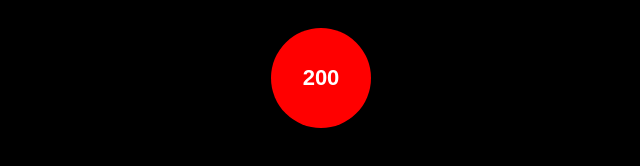
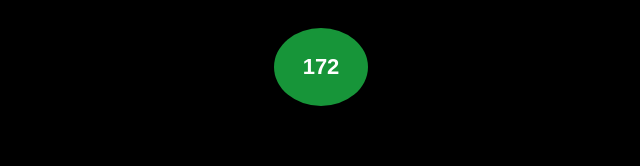
Before and after one commit to yahavmor/git---ballGame, a plain HTML site: page index.html in a window 1280 px wide. Both pictures are taken after a click on the element "100". Shown: the whole page, without its empty margins (319-959 px from the left). Drawn offline with Linux system fonts and the light colour scheme.

Commit message:
Refactor ball click handler to use random size increments and add utility functions for random color and integer generation

```diff
--- a/index.html
+++ b/index.html
@@ -9,6 +9,7 @@
 <body>
     <div class="ball" onclick="onBallClick(this)"><span>100</span></div>
     <script src="js.js"></script>
+    <script src="util.js"></script>
 
 </body>
 </html>
--- a/js.js
+++ b/js.js
@@ -5,8 +5,8 @@ function onBallClick(elBall){
     const currentHeight = parseInt(getComputedStyle(elBall).height);
 
 
-    var newWidth = currentWidth + 50;
-    var newHeight = currentHeight + 50;
+    var newWidth = currentWidth + getRandomInt(20, 60);
+    var newHeight = currentHeight + getRandomInt(20, 60);
 
     if(newWidth+newHeight > 400){
         newWidth = 50
@@ -18,5 +18,6 @@ function onBallClick(elBall){
     elBall.style.height = newHeight + 'px';
 
     elBall.querySelector('span').innerText = `${newWidth+newHeight}`;
+    elBall.style.backgroundColor = getRandomColor();
 
 }
--- /dev/null
+++ b/util.js
@@ -0,0 +1,16 @@
+'use strict'
+
+function getRandomInt(min, max) {
+  min = Math.ceil(min);
+  max = Math.floor(max);
+  return Math.floor(Math.random() * (max - min)) + min;
+}
+
+function getRandomColor() {
+  const letters = '0123456789ABCDEF';
+  let color = '#';
+  for (let i = 0; i < 6; i++) {
+    color += letters[Math.floor(Math.random() * 16)];
+  }
+  return color;
+}
```
